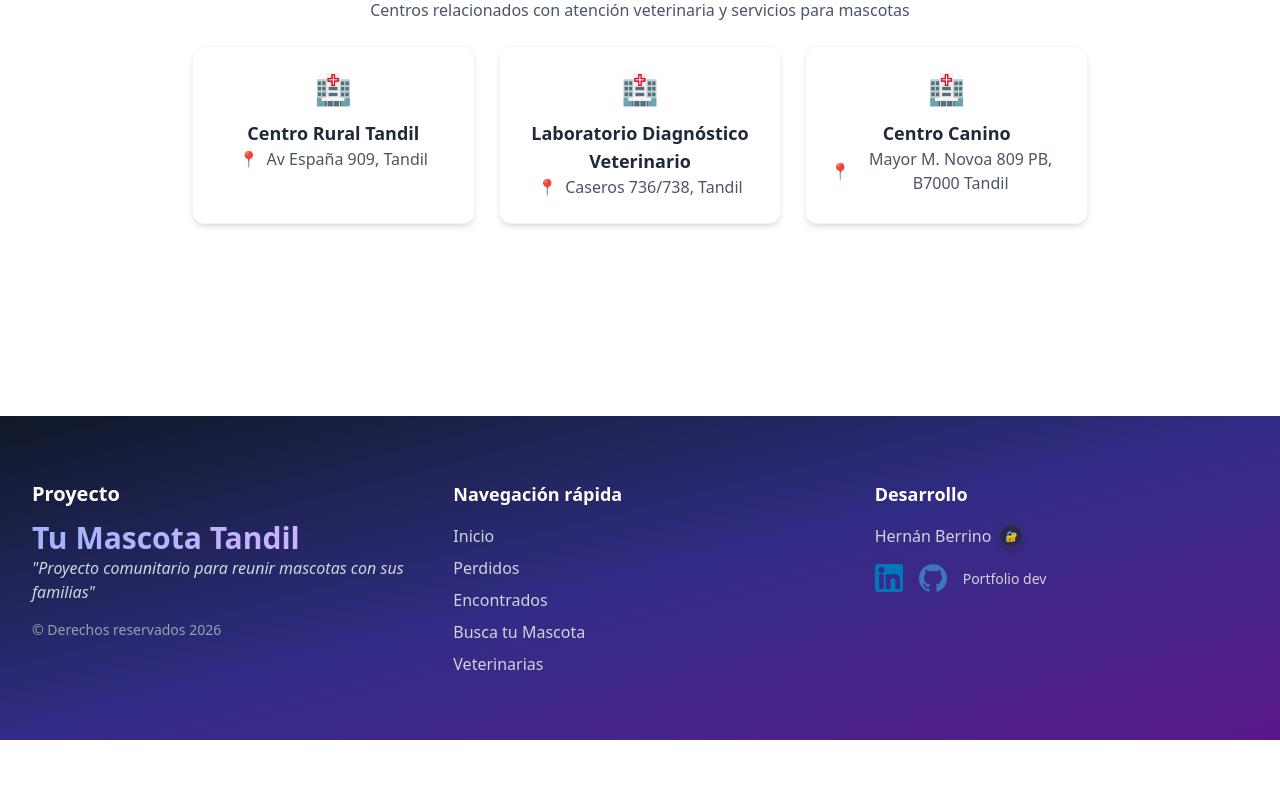
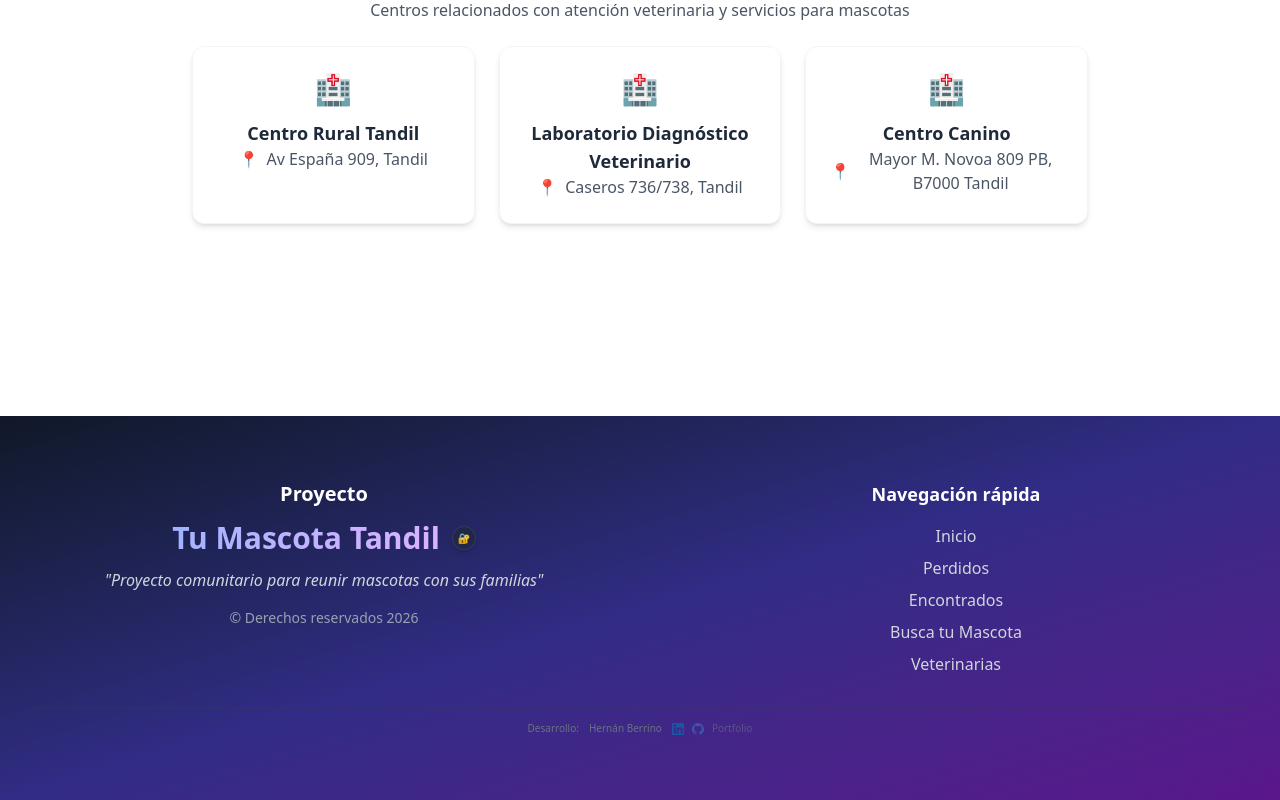
Before and after one commit to hberrino/tuMASCOTAndil, a React (Vite) app in the folder frontend/: page / in a window 1280 px wide. Shown: the part 8149-8949 px from the top of the page. Before the commit the page ends 8889 px from the top, so only its background shows below. Built offline with nearby package versions, Linux system fonts and the light colour scheme; no server answers.

Commit message:
footter update

```diff
--- a/frontend/src/components/Footer.jsx
+++ b/frontend/src/components/Footer.jsx
@@ -20,15 +20,25 @@ const Footer = ({ onNavigate }) => {
   return (
     <footer className="bg-gradient-to-br from-gray-900 via-indigo-900 to-purple-900 text-white mt-20 relative">
       <div className="max-w-7xl mx-auto px-4 sm:px-6 lg:px-8 py-12 sm:py-16">
-        <div className="grid grid-cols-1 md:grid-cols-3 gap-8 sm:gap-12">
+        <div className="grid grid-cols-1 md:grid-cols-2 gap-8 sm:gap-12 mb-8">
           {/* Sección Proyecto */}
-          <div className="text-center md:text-left">
+          <div className="text-center">
             <div className="mb-3">
               <h3 className="text-xl font-bold">Proyecto</h3>
             </div>
-            <h4 className="text-2xl sm:text-3xl font-extrabold mb-3 bg-gradient-to-r from-indigo-300 to-purple-300 bg-clip-text text-transparent">
-              Tu Mascota Tandil
-            </h4>
+            <div className="flex items-center justify-center gap-3 mb-3">
+              <h4 className="text-2xl sm:text-3xl font-extrabold bg-gradient-to-r from-indigo-300 to-purple-300 bg-clip-text text-transparent">
+                Tu Mascota Tandil
+              </h4>
+              <button
+                onClick={handleAdminClick}
+                className="w-6 h-6 bg-gray-800/60 hover:bg-gray-700/80 text-white rounded-full flex items-center justify-center text-[10px] transition-all duration-200 hover:scale-110 shadow-md border border-gray-600/40"
+                aria-label="Panel de administración"
+                title="Panel de administración"
+              >
+                🔐
+              </button>
+            </div>
             <p className="text-gray-300 text-sm sm:text-base italic mb-4">
               "Proyecto comunitario para reunir mascotas con sus familias"
             </p>
@@ -38,97 +48,85 @@ const Footer = ({ onNavigate }) => {
           </div>
 
           {/* Sección Navegación rápida */}
-          <div className="text-center md:text-left">
+          <div className="text-center">
             <div className="mb-4">
               <h3 className="text-lg font-bold">Navegación rápida</h3>
             </div>
-            <nav className="flex flex-col gap-2 items-center md:items-start">
+            <nav className="flex flex-col gap-2 items-center">
               <button
                 onClick={() => handleNavClick('inicio')}
-                className="text-gray-300 hover:text-white transition-colors duration-200 text-center md:text-left text-sm sm:text-base hover:underline"
+                className="text-gray-300 hover:text-white transition-colors duration-200 text-center text-sm sm:text-base hover:underline"
               >
                 Inicio
               </button>
               <button
                 onClick={() => handleNavClick('perdidos')}
-                className="text-gray-300 hover:text-white transition-colors duration-200 text-center md:text-left text-sm sm:text-base hover:underline"
+                className="text-gray-300 hover:text-white transition-colors duration-200 text-center text-sm sm:text-base hover:underline"
               >
                 Perdidos
               </button>
               <button
                 onClick={() => handleNavClick('encontrados')}
-                className="text-gray-300 hover:text-white transition-colors duration-200 text-center md:text-left text-sm sm:text-base hover:underline"
+                className="text-gray-300 hover:text-white transition-colors duration-200 text-center text-sm sm:text-base hover:underline"
               >
                 Encontrados
               </button>
               <button
                 onClick={() => handleNavClick('buscaTuMascota')}
-                className="text-gray-300 hover:text-white transition-colors duration-200 text-center md:text-left text-sm sm:text-base hover:underline"
+                className="text-gray-300 hover:text-white transition-colors duration-200 text-center text-sm sm:text-base hover:underline"
               >
                 Busca tu Mascota
               </button>
               <button
                 onClick={() => handleNavClick('veterinarias')}
-                className="text-gray-300 hover:text-white transition-colors duration-200 text-center md:text-left text-sm sm:text-base hover:underline"
+                className="text-gray-300 hover:text-white transition-colors duration-200 text-center text-sm sm:text-base hover:underline"
               >
                 Veterinarias
               </button>
             </nav>
           </div>
+        </div>
 
-          {/* Sección Desarrollo */}
-          <div className="text-center md:text-left">
-            <div className="mb-4">
-              <h3 className="text-lg font-bold">Desarrollo</h3>
-            </div>
-            <div className="flex items-center justify-center md:justify-start gap-2 mb-4">
-              <p className="text-gray-300 text-sm sm:text-base">
-                Hernán Berrino
-              </p>
-              <button
-                onClick={handleAdminClick}
-                className="w-6 h-6 bg-gray-800/60 hover:bg-gray-700/80 text-white rounded-full flex items-center justify-center text-[10px] transition-all duration-200 hover:scale-110 shadow-md border border-gray-600/40"
-                aria-label="Panel de administración"
-                title="Panel de administración"
-              >
-                🔐
-              </button>
-            </div>
-            <div className="flex items-center justify-center md:justify-start gap-4">
+        {/* Sección Desarrollo - Pequeña y discreta */}
+        <div className="border-t border-gray-700/30 pt-3 mt-4">
+          <div className="flex flex-col sm:flex-row items-center justify-center gap-2 sm:gap-2.5 text-gray-500">
+            <span className="text-[10px]">Desarrollo:</span>
+            <span className="text-[10px]">Hernán Berrino</span>
+            <div className="flex items-center gap-2">
               <a
                 href="https://www.linkedin.com/in/hernanberrino/"
                 target="_blank"
                 rel="noopener noreferrer"
-                className="hover:scale-110 transition-transform duration-200"
+                className="hover:scale-110 transition-transform duration-200 opacity-60 hover:opacity-100"
                 aria-label="LinkedIn"
               >
                 <img
                   src="/icons/linkedin.svg"
                   alt="LinkedIn"
-                  className="w-6 h-6 sm:w-7 sm:h-7"
+                  className="w-3 h-3"
                 />
               </a>
               <a
                 href="https://github.com/hberrino"
                 target="_blank"
                 rel="noopener noreferrer"
-                className="hover:scale-110 transition-transform duration-200"
+                className="hover:scale-110 transition-transform duration-200 opacity-60 hover:opacity-100"
                 aria-label="GitHub"
               >
                 <img
                   src="/icons/github.svg"
                   alt="GitHub"
-                  className="w-6 h-6 sm:w-7 sm:h-7"
+                  className="w-3 h-3"
                 />
               </a>
               <a
                 href="https://hbdeveloper.vercel.app/"
                 target="_blank"
                 rel="noopener noreferrer"
-                className="hover:scale-110 transition-transform duration-200"
+                className="text-[10px] hover:text-gray-400 transition-colors duration-200 opacity-60 hover:opacity-100"
                 aria-label="Portfolio dev"
               >
-                <span className="text-gray-300 hover:text-white text-xs sm:text-sm font-medium">Portfolio dev</span>
+                Portfolio
               </a>
             </div>
           </div>
```
